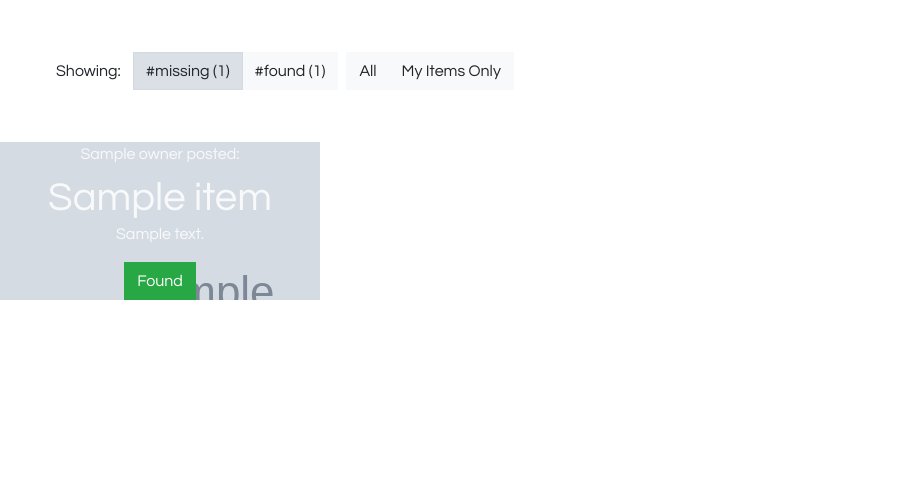
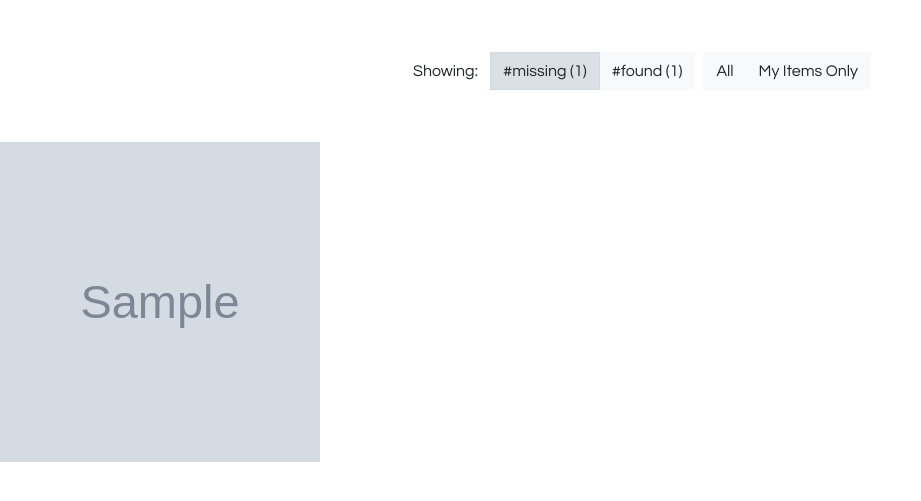
Before and after one commit to quangnguyen17/lost-and-found, a Django app: template lost_n_found_app/templates/home.html in a window 1280 px wide. Shown: the part 58-559 px from the top of the page, without its empty margins (0-921 px from the left). Run offline with Django 3.2, Linux system fonts and the light colour scheme; the template is opened without the code that fills it: most values are stand-ins (such as "Sample title", 1, 10 or a date in 2020); grey boxes marked "Sample" are stand-in pictures; some libraries are stand-ins or nearby versions.

Commit message:
made a few changes

```diff
--- a/static/styles.css
+++ b/static/styles.css
@@ -5,8 +5,41 @@
     font-family: 'Questrial', sans-serif;
 }
 
+.align-items-center {
+    -ms-flex-align: center!important;
+    align-items: center!important;
+    display: flex;
+    justify-content: center;
+}
+
 .fade-in {
     animation: fade-in 1.2s cubic-bezier(0.390, 0.575, 0.565, 1.000) both;
+}
+
+.image-box {
+    background-size: cover;
+    background-repeat: no-repeat;
+    background-position: center;
+    width: 100%;
+    padding-top: 100%;
+    position: relative;
+}
+
+.content-box {
+    background-color: rgba(0, 0, 0, 0.5);
+    position: absolute;
+    width: 100%;
+    height: 100%;
+    left: 0;
+    top: 0;
+    right: 0;
+    bottom: 0;
+    opacity: 0;
+    transition: opacity 0.25s;
+}
+
+.content-box:hover {
+    opacity: 1;
 }
 
 .sized {
@@ -38,3 +71,27 @@
         opacity: 1;
     }
 }
+
+/* Extra small devices (portrait phones, less than 576px) */
+
+@media (max-width: 575.98px) {
+    /* .col-sm-12 {
+        padding: 0px;
+    } */
+}
+
+/* Small devices (landscape phones, less than 768px) */
+
+@media (max-width: 767.98px) {}
+
+/* Medium devices (tablets, less than 992px) */
+
+@media (max-width: 991.98px) {}
+
+/* Large devices (desktops, less than 1200px) */
+
+@media (max-width: 1199.98px) {}
+
+/* Extra large devices (large desktops) */
+
+/* No media query since the extra-large breakpoint has no upper bound on its width */
```
Also changed, not shown: static/welcome.css (added, +33 -0 lines), db.sqlite3, media/images/bg-3.jpg (added).
